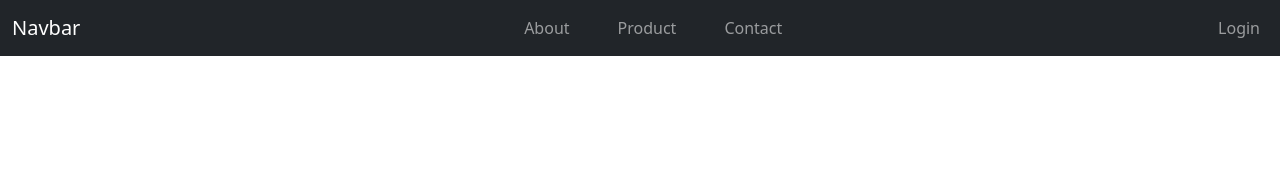
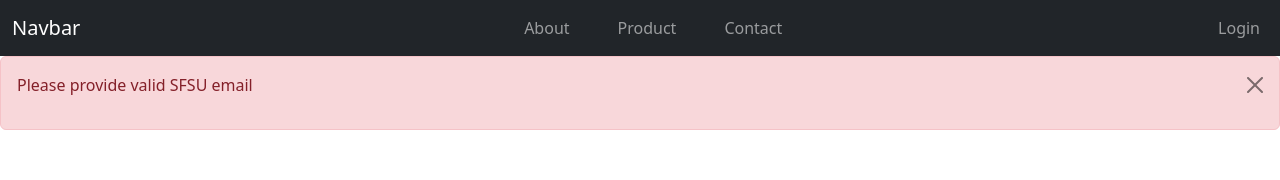
Before and after one commit to GurinderS120/sfsu-study-partner, a Next.js app: page /login in a window 1280 px wide. Both pictures are taken after a click on the button "Forgot/Reset password?". Shown: the top 180 px of the page. Built offline with nearby package versions, Linux system fonts and the light colour scheme; no server answers.

Commit message:
Add(alert): Add custom alert component

```diff
--- /dev/null
+++ b/components/alert.js
@@ -0,0 +1,14 @@
+import Alert from "react-bootstrap/Alert";
+import { useState } from "react";
+
+function CustomAlert({ variant, message }) {
+  const [show, setShow] = useState(true);
+
+  return show ? (
+    <Alert variant={variant} onClose={() => setShow(false)} dismissible>
+      <p>{message}</p>
+    </Alert>
+  ) : null;
+}
+
+export default CustomAlert;
```
